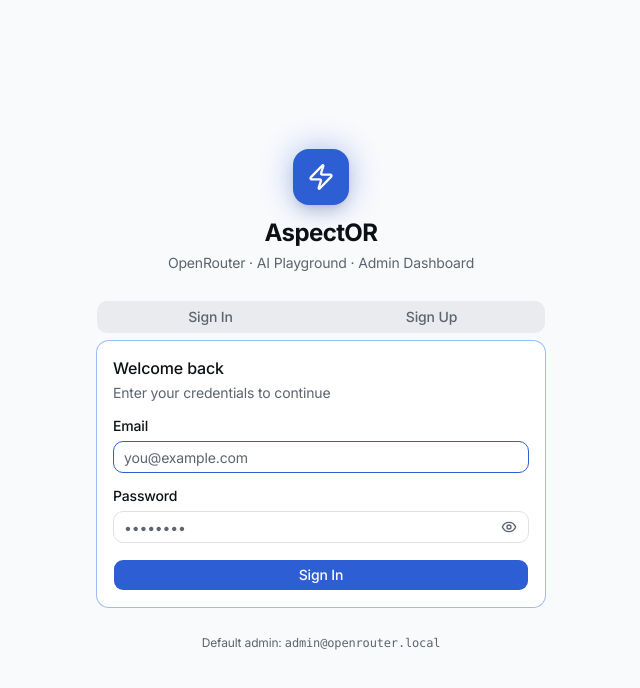
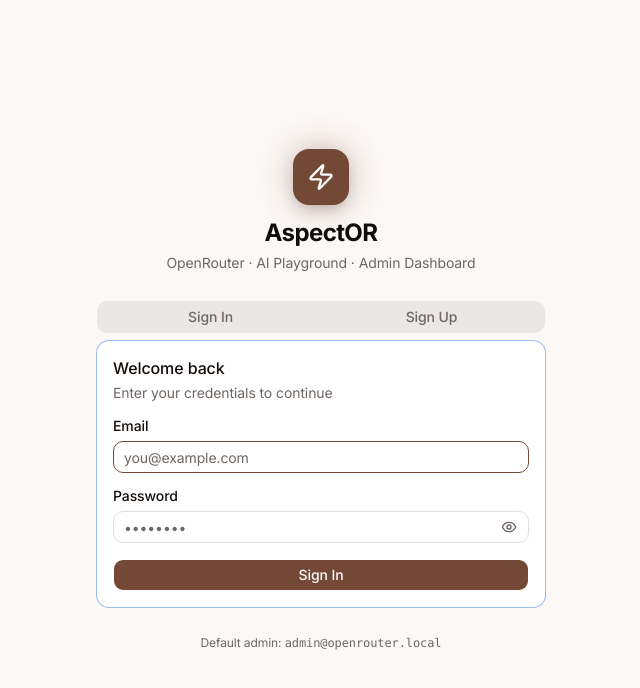
Before and after one commit to aspect-study/secure-openrouter-docker, a React (Vite) app in the folder admin-ui/: page /login in a window 1280 px wide. Shown: the top 688 px of the page, without its empty margins (319-959 px from the left). Built offline with nearby package versions, Linux system fonts and the light colour scheme.

Commit message:
fix: move model toggle to request body to avoid URL encoding issues with slashes

```diff
--- a/admin-ui/index.html
+++ b/admin-ui/index.html
@@ -6,7 +6,7 @@
     <meta name="viewport" content="width=device-width, initial-scale=1.0" />
     <link rel="preconnect" href="https://fonts.googleapis.com" />
     <link rel="preconnect" href="https://fonts.gstatic.com" crossorigin />
-    <link href="https://fonts.googleapis.com/css2?family=Inter:wght@300;400;500;600;700;800&display=swap" rel="stylesheet" />
+    <link href="https://fonts.googleapis.com/css2?family=Inter:wght@300;400;500;600;700&display=swap" rel="stylesheet" />
     <title>OpenRouter Gateway</title>
   </head>
   <body>
--- a/admin-ui/src/index.css
+++ b/admin-ui/src/index.css
@@ -6,41 +6,41 @@
 @tailwind utilities;
 
 @layer base {
-  /* ── Light mode — warm off-white, rich blue primary ── */
+  /* ── Light mode — warm cream, copper-terracotta primary ── */
   :root {
-    --background:           oklch(0.985 0.003 250);   /* warm off-white */
-    --foreground:           oklch(0.17  0.01  255);   /* deep navy text */
+    --background:           oklch(0.982 0.005 55);    /* warm cream */
+    --foreground:           oklch(0.16  0.012 45);    /* deep warm brown text */
     --card:                 oklch(1     0     0);      /* pure white cards */
-    --card-foreground:      oklch(0.17  0.01  255);
-    --primary:              oklch(0.52  0.19  264);   /* rich indigo-blue */
+    --card-foreground:      oklch(0.16  0.012 45);
+    --primary:              oklch(0.45  0.065 45);    /* muted warm brown — subtle, easy on eyes */
     --primary-foreground:   oklch(0.99  0     0);
-    --secondary:            oklch(0.94  0.01  255);
-    --secondary-foreground: oklch(0.30  0.02  255);
-    --muted:                oklch(0.94  0.005 255);
-    --muted-foreground:     oklch(0.50  0.02  255);
-    --accent:               oklch(0.94  0.01  255);
-    --accent-foreground:    oklch(0.25  0.02  255);
+    --secondary:            oklch(0.94  0.006 50);
+    --secondary-foreground: oklch(0.28  0.008 45);
+    --muted:                oklch(0.93  0.004 50);
+    --muted-foreground:     oklch(0.52  0.010 50);
+    --accent:               oklch(0.93  0.005 50);
+    --accent-foreground:    oklch(0.22  0.008 45);
     --destructive:          oklch(0.577 0.245 27.325);
     --destructive-foreground: oklch(0.99 0 0);
-    --border:               oklch(0.89  0.005 255);
-    --input:                oklch(0.91  0.005 255);
-    --ring:                 oklch(0.52  0.19  264);
+    --border:               oklch(0.88  0.008 50);
+    --input:                oklch(0.90  0.007 50);
+    --ring:                 oklch(0.45  0.065 45);
     --radius:               0.625rem;
     --popover:              oklch(1     0     0);
-    --popover-foreground:   oklch(0.17  0.01  255);
-    --chart-1:              oklch(0.52  0.19  264);
-    --chart-2:              oklch(0.62  0.15  200);
-    --chart-3:              oklch(0.72  0.12  160);
-    --chart-4:              oklch(0.65  0.16  300);
-    --chart-5:              oklch(0.60  0.18  30);
-    --sidebar:              oklch(0.975 0.004 255);
-    --sidebar-foreground:   oklch(0.17  0.01  255);
-    --sidebar-primary:      oklch(0.52  0.19  264);
+    --popover-foreground:   oklch(0.16  0.012 45);
+    --chart-1:              oklch(0.45  0.065 45);
+    --chart-2:              oklch(0.60  0.13  160);
+    --chart-3:              oklch(0.65  0.12  200);
+    --chart-4:              oklch(0.62  0.14  280);
+    --chart-5:              oklch(0.60  0.15  320);
+    --sidebar:              oklch(0.975 0.006 55);
+    --sidebar-foreground:   oklch(0.16  0.012 45);
+    --sidebar-primary:      oklch(0.45  0.065 45);
     --sidebar-primary-foreground: oklch(0.99 0 0);
-    --sidebar-accent:       oklch(0.92  0.01  255);
-    --sidebar-accent-foreground: oklch(0.25 0.02 255);
-    --sidebar-border:       oklch(0.89  0.005 255);
-    --sidebar-ring:         oklch(0.52  0.19  264);
+    --sidebar-accent:       oklch(0.92  0.006 50);
+    --sidebar-accent-foreground: oklch(0.22 0.008 45);
+    --sidebar-border:       oklch(0.88  0.006 50);
+    --sidebar-ring:         oklch(0.45  0.065 45);
   }
 
   /* ── Dark mode — Claude-style warm charcoal, coral-orange primary ── */
@@ -49,7 +49,7 @@
     --foreground:           oklch(0.93  0.005 60);    /* warm off-white text */
     --card:                 oklch(0.195 0.004 50);    /* slightly lighter card */
     --card-foreground:      oklch(0.93  0.005 60);
-    --primary:              oklch(0.68  0.14  45);    /* Claude's coral-orange */
+    --primary:              oklch(0.62  0.10  45);    /* muted warm brown — softer */
     --primary-foreground:   oklch(0.12  0.005 50);
     --secondary:            oklch(0.25  0.004 50);
     --secondary-foreground: oklch(0.88  0.005 60);
@@ -61,7 +61,7 @@
     --destructive-foreground: oklch(0.99 0 0);
     --border:               oklch(1     0     0 / 9%);
     --input:                oklch(1     0     0 / 11%);
-    --ring:                 oklch(0.68  0.14  45);
+    --ring:                 oklch(0.62  0.10  45);
     --popover:              oklch(0.195 0.004 50);
     --popover-foreground:   oklch(0.93  0.005 60);
     --chart-1:              oklch(0.68  0.14  45);
@@ -71,12 +71,12 @@
     --chart-5:              oklch(0.68  0.14  320);
     --sidebar:              oklch(0.168 0.003 50);    /* slightly darker sidebar */
     --sidebar-foreground:   oklch(0.93  0.005 60);
-    --sidebar-primary:      oklch(0.68  0.14  45);
+    --sidebar-primary:      oklch(0.62  0.10  45);
     --sidebar-primary-foreground: oklch(0.12 0.005 50);
     --sidebar-accent:       oklch(0.24  0.004 50);
     --sidebar-accent-foreground: oklch(0.88 0.005 60);
     --sidebar-border:       oklch(1     0     0 / 9%);
-    --sidebar-ring:         oklch(0.68  0.14  45);
+    --sidebar-ring:         oklch(0.62  0.10  45);
   }
 
   * {
@@ -86,9 +86,9 @@
   }
 
   html {
-    font-family: 'Inter', 'Geist Variable', system-ui, sans-serif;
+    font-family: 'Inter', ui-sans-serif, system-ui, -apple-system, sans-serif;
     font-feature-settings: "cv02","cv03","cv04","cv11";
-    letter-spacing: -0.01em;
+    letter-spacing: -0.006em;
   }
 
   body {
@@ -111,7 +111,7 @@
   body {
     background-image: radial-gradient(
       ellipse 80% 60% at 50% -10%,
-      oklch(0.88 0.03 264 / 40%),
+      oklch(0.88 0.04 45 / 35%),
       transparent
     );
   }
--- a/admin-ui/src/lib/api.ts
+++ b/admin-ui/src/lib/api.ts
@@ -60,7 +60,7 @@ export const adminApi = {
     api.get('/admin/chat-logs/export', { responseType: 'blob' }),
   getModels: () => api.get('/admin/models'),
   toggleModel: (modelId: string) =>
-    api.put(`/admin/models/${encodeURIComponent(modelId)}/toggle`),
+    api.put('/admin/models/toggle', { modelId }),
   getUsers: () => api.get('/admin/users'),
   updateUserRole: (id: number, role: string) =>
     api.put(`/admin/users/${id}/role`, { role }),
--- a/admin-ui/tailwind.config.ts
+++ b/admin-ui/tailwind.config.ts
@@ -17,7 +17,7 @@ const config: Config = {
     },
     extend: {
       fontFamily: {
-        sans: ['Inter', 'sans-serif'],
+        sans: ['Inter', 'ui-sans-serif', 'system-ui', '-apple-system', 'sans-serif'],
       },
       colors: {
         // Use var() directly — works with both hsl() and oklch() CSS variable values
```
Also changed, not shown: 1 other file (tests, documents, lock files or other folders).
